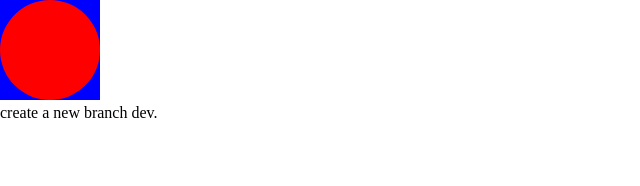
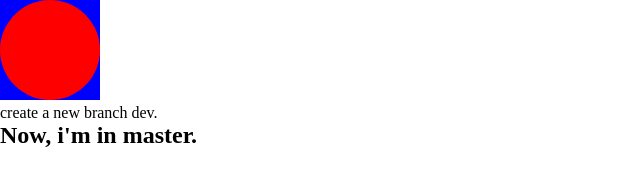
Before and after one commit to faelssim/git-study, a plain HTML site: page index.html in a window 1280 px wide. Shown: the whole page, without its empty margins (0-640 px from the left). Drawn offline with Linux system fonts and the light colour scheme.

Commit message:
add master line

```diff
--- a/index.html
+++ b/index.html
@@ -24,5 +24,6 @@
     <body>
         <img src="./circle.svg" alt="" width="100" height="100">
         <p>create a new branch dev.</p>
+        <h2>Now, i'm in master.</h2>
     </body>
 </html>
```
